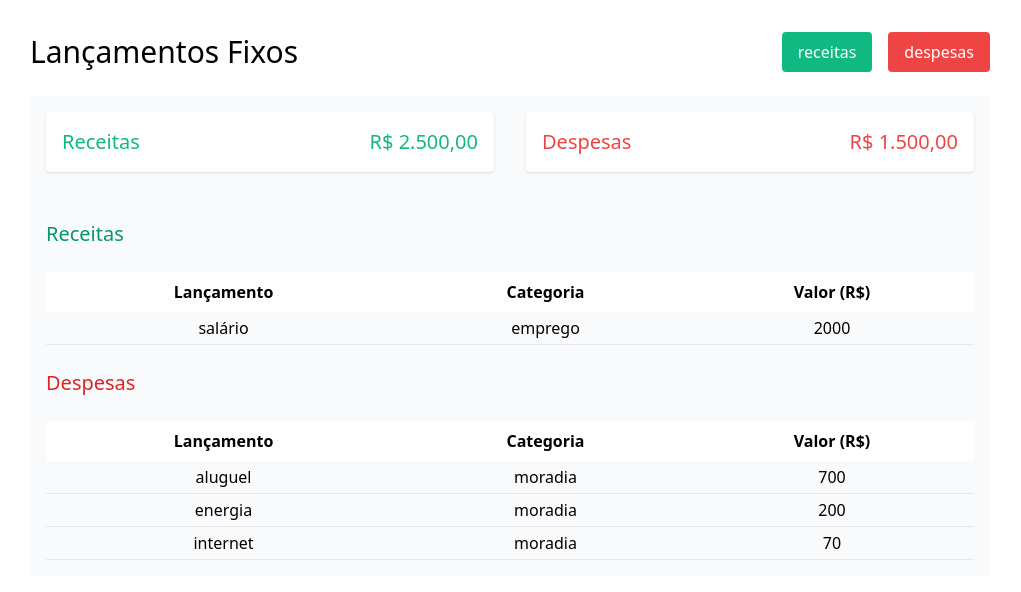
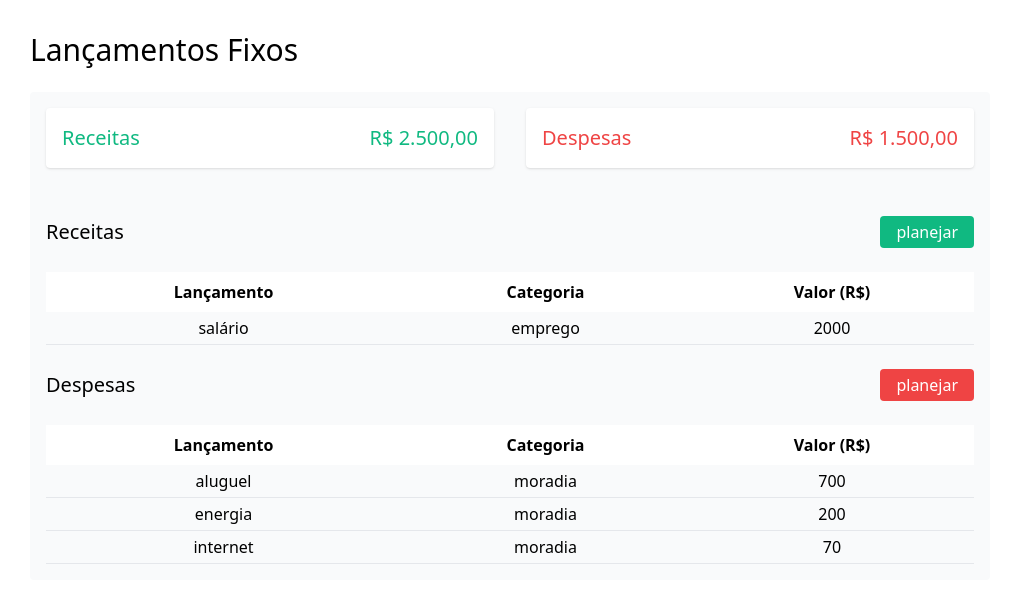
Before and after one commit to josecarlosmonteiro/finplan-lite-web, a Next.js app: page /lancamentos/fixos in a window 1280 px wide. Shown: the top 592 px of the page, without its empty margins (130-1151 px from the left). Built offline with nearby package versions, Linux system fonts and the light colour scheme.

Commit message:
feat: implementar modal de planejamento de lançamentos fixos.

```diff
--- a/app/components/Releases/FixedReleases/ReleasesTablePresentations.tsx
+++ b/app/components/Releases/FixedReleases/ReleasesTablePresentations.tsx
@@ -3,8 +3,11 @@
 import { ReleaseProps } from "@/app/types/Releases";
 import { ColumnDef, Table } from "../../shared/Table";
 import { filterByProp } from "@/app/utils/lists";
-import { useContext } from "react";
+import { useContext, useState } from "react";
 import { FixedReleasesContext } from "@/app/providers/FixedReleasesProvider";
+import { Typography } from "../../shared/Typography";
+import { Button } from "../../shared/Button";
+import { Modal } from "../../shared/Modal";
 
 const columns: ColumnDef<ReleaseProps>[] = [
   { accessKey: 'title', header: 'Lançamento' },
@@ -15,9 +18,53 @@ const columns: ColumnDef<ReleaseProps>[] = [
 export function ReleasesTablePresentations({ type }: { type: 'in' | 'out' }) {
   const { releases } = useContext(FixedReleasesContext);
 
+  const [modalStatus, setModalStatus] = useState<boolean>(false);
+
+  const dataByType = () => {
+    let data = {
+      title: "",
+      bgColor: "",
+    };
+
+    if (type === 'in') {
+      data.title = 'Receitas';
+      data.bgColor = 'bg-emerald-500';
+    } else {
+      data.title = 'Despesas';
+      data.bgColor = 'bg-red-500';
+    }
+
+    return data;
+  }
+
+  const { title, bgColor } = dataByType();
+
   return (
-    <Table
-      columns={columns}
-      data={filterByProp(releases, 'type', type) || []} />
+    <div>
+      <div className="flex justify-between items-center">
+        <Typography.Subtitle>{title}</Typography.Subtitle>
+        <Button
+          className={`text-white py-1 ${bgColor}`}
+          onClick={() => setModalStatus(true)}>
+          planejar
+        </Button>
+      </div>
+      <br />
+
+      <div className="text-center">
+        <Table
+          columns={columns}
+          data={filterByProp(releases, 'type', type) || []} />
+      </div>
+
+      <Modal.Root
+        title={`Planejar ${title} Fixas Mensais`}
+        isOpen={modalStatus}
+        closeModal={() => setModalStatus(false)}>
+        <Modal.Content>
+          Modal {type === 'in' ? 'receitas' : 'despesas'} fixas mensais...
+        </Modal.Content>
+      </Modal.Root>
+    </div>
   )
 }
--- a/app/components/shared/Button.tsx
+++ b/app/components/shared/Button.tsx
@@ -3,5 +3,5 @@ import { ButtonHTMLAttributes } from "react";
 interface Props extends ButtonHTMLAttributes<HTMLButtonElement> { }
 
 export function Button({ className, ...rest }: Props) {
-  return <button className={`p-2 px-4 rounded ${className}`} {...rest} />
+  return <button className={`p-2 px-4 rounded ${className} hover:opacity-85 duration-100`} {...rest} />
 }
--- a/app/components/shared/Modal/Content.tsx
+++ b/app/components/shared/Modal/Content.tsx
@@ -2,7 +2,7 @@ import { ReactNode } from "react";
 
 export function Content({ children }: { children: ReactNode }) {
   return (
-    <div className="px-2">
+    <div className="p-4">
       {children}
     </div>
   )
--- a/app/components/shared/Modal/Root.tsx
+++ b/app/components/shared/Modal/Root.tsx
@@ -15,13 +15,14 @@ export function Root({ title, children, isOpen, closeModal }: Props) {
       {
         isOpen &&
         <div className="fixed top-0 left-0 w-full h-screen flex justify-center items-center bg-black bg-opacity-50">
-          <div className="bg-white rounded shadow-md shadow-black">
-            <div className="p-4 flex justify-between items-center">
+          <div className="min-w-fit bg-white rounded shadow-xl shadow-gray-600">
+            <div className="p-2 px-4 flex justify-between items-center gap-12">
               <Typography.Subtitle>{title}</Typography.Subtitle>
               <button className="p-2 text-gray-400" onClick={closeModal}>
                 <BsXCircle size={18} />
               </button>
             </div>
+            <hr />
             {children}
           </div>
         </div>
--- a/app/lancamentos/fixos/page.tsx
+++ b/app/lancamentos/fixos/page.tsx
@@ -11,14 +11,7 @@ export default async function FixedReleases() {
     <FixedReleasesProvider initialData={FIXED_RELEASES_MOCK}>
       <main className="flex justify-center">
         <div className="m-8 w-[75vw]">
-          <div className="flex justify-between items-center">
-            <Typography.Title>Lançamentos Fixos</Typography.Title>
-
-            <div className="flex gap-4">
-              <Button className="text-white bg-emerald-500">receitas</Button>
-              <Button className="text-white bg-red-500">despesas</Button>
-            </div>
-          </div>
+          <Typography.Title>Lançamentos Fixos</Typography.Title>
           <br />
 
           <div className="p-4 bg-gray-50 rounded">
@@ -29,25 +22,10 @@ export default async function FixedReleases() {
 
             <div className="flex flex-col gap-6">
               <section className="w-full">
-                <span className="text-emerald-600">
-                  <Typography.Subtitle>Receitas</Typography.Subtitle>
-                </span>
-                <br />
-
-                <div className="text-center">
-                  <ReleasesTablePresentations type="in" />
-                </div>
+                <ReleasesTablePresentations type="in" />
               </section>
-
               <section className="w-full">
-                <span className="text-red-600">
-                  <Typography.Subtitle>Despesas</Typography.Subtitle>
-                </span>
-                <br />
-
-                <div className="text-center">
-                  <ReleasesTablePresentations type="out" />
-                </div>
+                <ReleasesTablePresentations type="out" />
               </section>
             </div>
           </div>
```
